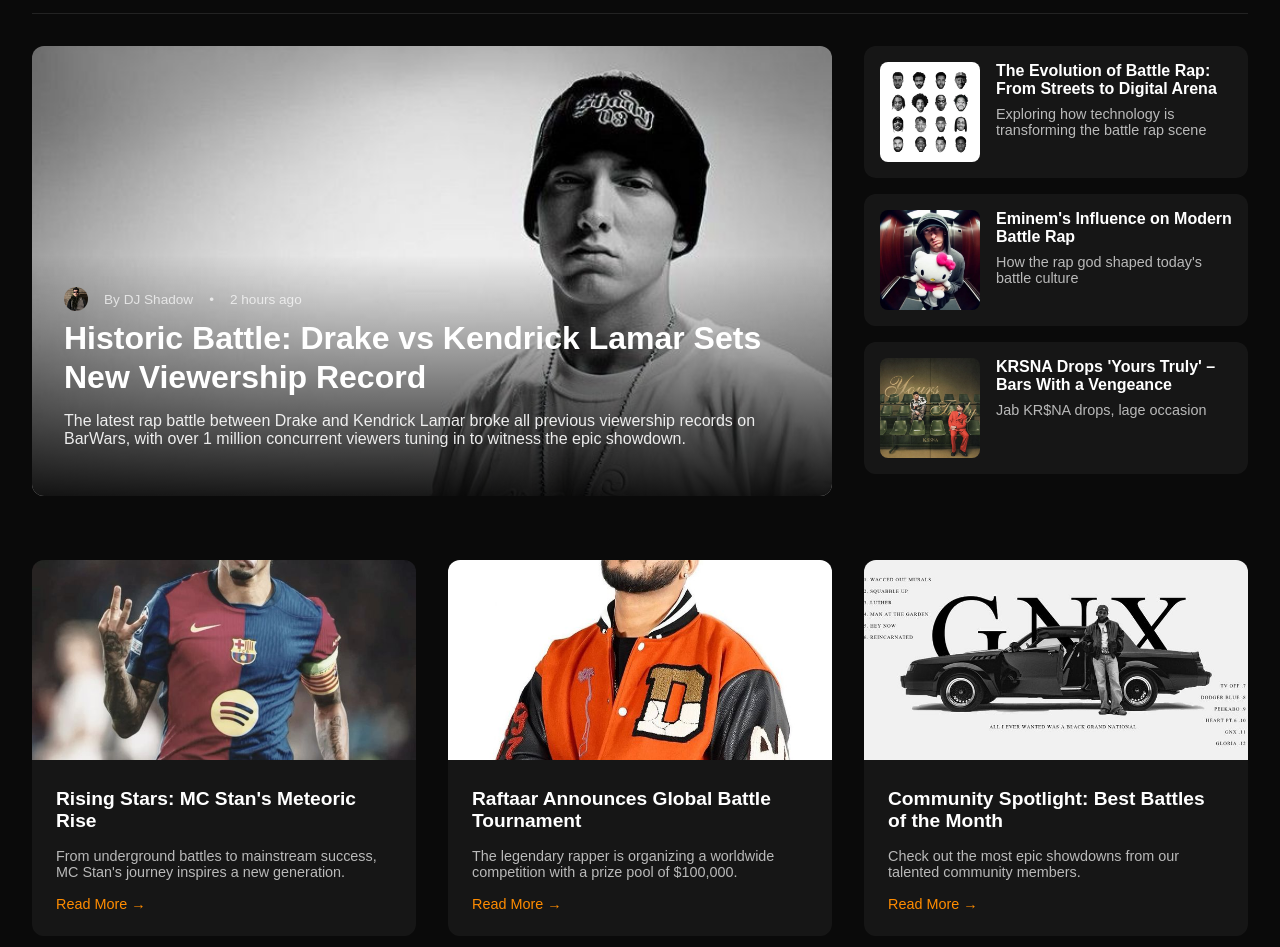
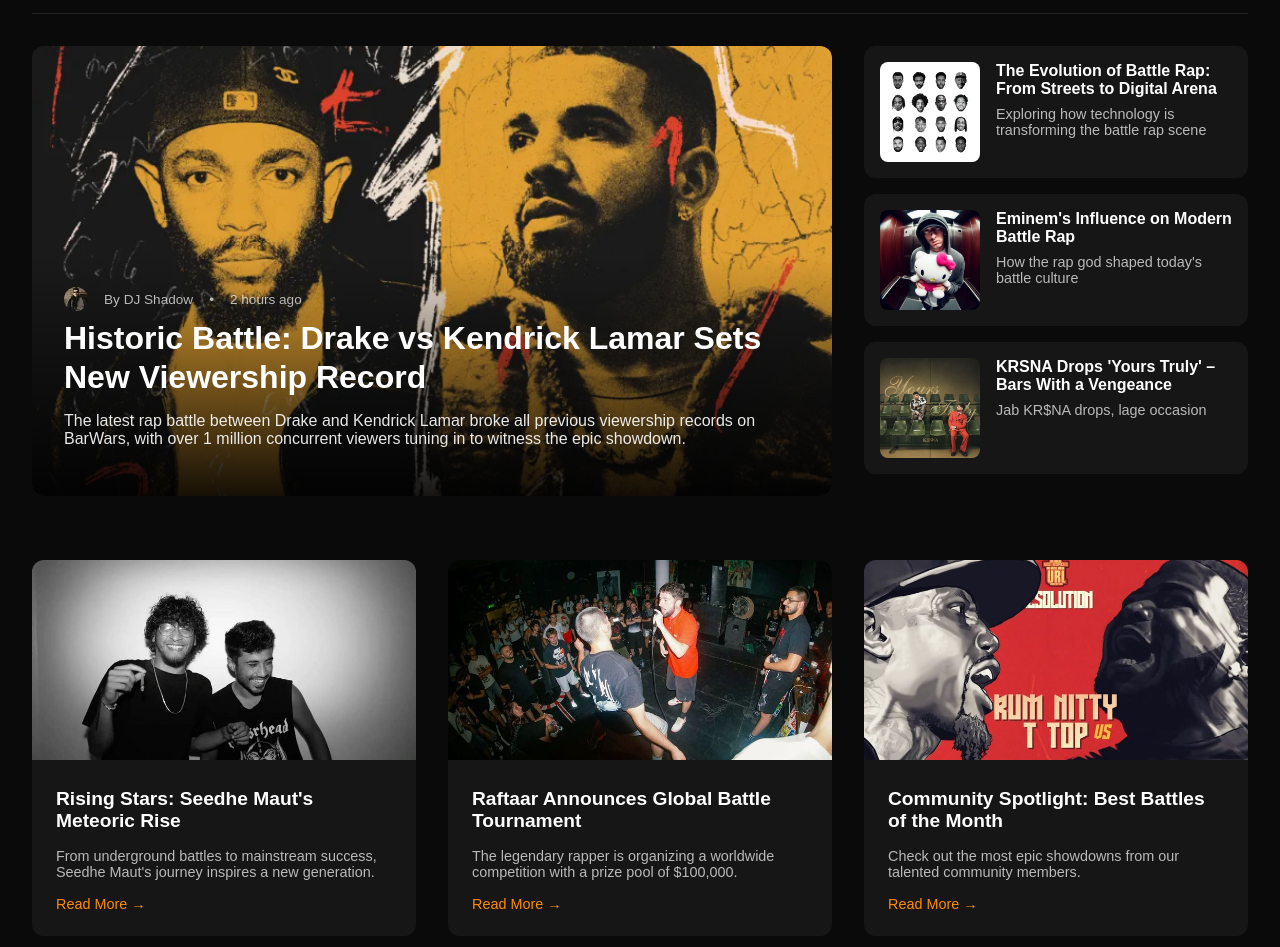
Before and after one commit to architjagadeb/rap-battle-app, a website: page news.html in a window 1280 px wide. Shown: the part 79-1026 px from the top of the page. Drawn offline with Linux system fonts and the light colour scheme.

Commit message:
Add new media assets and update news page content
- Added: article_130104.pdf, rapbattle.jpg, sm.jpg, global.jpg
- Renamed: Screenshot 2025-06-03 210240.png → drake-kendrick-battle.png
- Updated: backend location.txt, news.html
- Note: index.html modified but not yet staged

```diff
--- a/backend location.txt
+++ b/backend location.txt
@@ -1 +1 @@
-cd /d "C:\Users\Admin\OneDrive\Desktop\Projects\rap-battle-app\backend"
+cd /d "C:\Users\Admin\OneDrive\Desktop\Projects\BarWars\backend"
--- a/news.html
+++ b/news.html
@@ -1,5 +1,6 @@
 <!DOCTYPE html>
 <html lang="en">
+
 <head>
     <meta charset="UTF-8">
     <meta name="viewport" content="width=device-width, initial-scale=1.0">
@@ -202,6 +203,7 @@
             .featured-article {
                 grid-column: 1 / -1;
             }
+
             .side-articles {
                 grid-column: 1 / -1;
                 display: grid;
@@ -214,17 +216,20 @@
                 padding: 1rem;
                 gap: 1rem;
             }
+
             .news-header {
                 flex-direction: column;
                 gap: 1rem;
                 text-align: center;
             }
+
             .featured-content h1 {
                 font-size: 1.5rem;
             }
         }
     </style>
 </head>
+
 <body>
     <div class="news-container">
         <header class="news-header">
@@ -242,7 +247,7 @@
         </header>
 
         <article class="featured-article">
-            <img src="life-is-good.jpg" alt="Featured Battle Event">
+            <img src="drake-kendrick-battle.png" alt="Featured Battle Event">
             <div class="featured-content">
                 <div class="article-meta">
                     <img src="mc-avatar-sunglasses.jpg" alt="Author">
@@ -251,7 +256,8 @@
                     <span>2 hours ago</span>
                 </div>
                 <h1>Historic Battle: Drake vs Kendrick Lamar Sets New Viewership Record</h1>
-                <p>The latest rap battle between Drake and Kendrick Lamar broke all previous viewership records on BarWars, with over 1 million concurrent viewers tuning in to witness the epic showdown.</p>
+                <p>The latest rap battle between Drake and Kendrick Lamar broke all previous viewership records on
+                    BarWars, with over 1 million concurrent viewers tuning in to witness the epic showdown.</p>
             </div>
         </article>
 
@@ -264,7 +270,8 @@
                 </div>
             </div>
             <div class="side-article">
-                <img src="Eminem_Slim Shady com sua hello kitty.jpg" alt="Eminem with Hello Kitty" style="object-position: center top;">
+                <img src="Eminem_Slim Shady com sua hello kitty.jpg" alt="Eminem with Hello Kitty"
+                    style="object-position: center top;">
                 <div class="side-article-content">
                     <h3>Eminem's Influence on Modern Battle Rap</h3>
                     <p>How the rap god shaped today's battle culture</p>
@@ -281,15 +288,15 @@
 
         <section class="news-grid">
             <div class="news-card">
-                <img src="mc stan.jpg" alt="MC Stan">
+                <img src="sm.jpg" alt="SM">
                 <div class="news-card-content">
-                    <h3>Rising Stars: MC Stan's Meteoric Rise</h3>
-                    <p>From underground battles to mainstream success, MC Stan's journey inspires a new generation.</p>
+                    <h3>Rising Stars: Seedhe Maut's Meteoric Rise</h3>
+                    <p>From underground battles to mainstream success, Seedhe Maut's journey inspires a new generation.</p>
                     <a href="#" class="read-more">Read More →</a>
                 </div>
             </div>
             <div class="news-card">
-                <img src="raftaar.jpg" alt="Raftaar">
+                <img src="global.jpg" alt="Global">
                 <div class="news-card-content">
                     <h3>Raftaar Announces Global Battle Tournament</h3>
                     <p>The legendary rapper is organizing a worldwide competition with a prize pool of $100,000.</p>
@@ -297,7 +304,7 @@
                 </div>
             </div>
             <div class="news-card">
-                <img src="gnx.jpg" alt="Community Event">
+                <img src="rapbattle.jpg" alt="Rap Battle">
                 <div class="news-card-content">
                     <h3>Community Spotlight: Best Battles of the Month</h3>
                     <p>Check out the most epic showdowns from our talented community members.</p>
@@ -307,4 +314,5 @@
         </section>
     </div>
 </body>
+
 </html>
```
Also changed, not shown: drake-kendrick-battle.png (renamed from Screenshot 2025-06-03 210240.png), global.jpg (added), rapbattle.jpg (added), sm.jpg (added), 1 other file.
